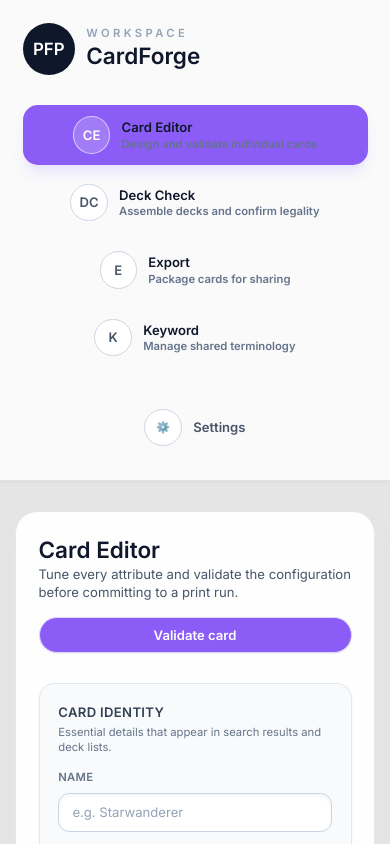
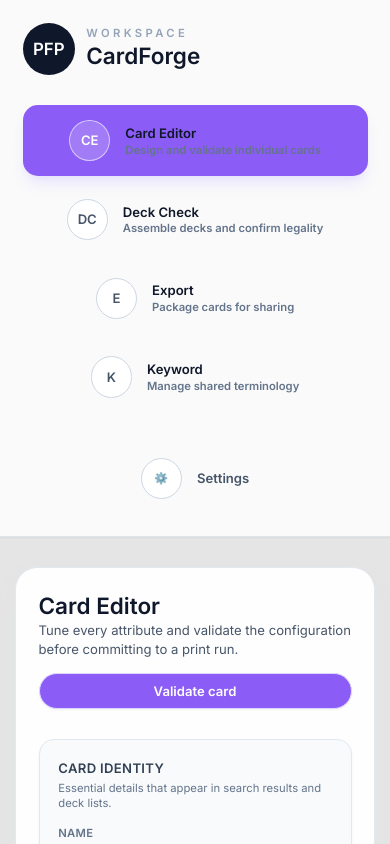
Before and after one commit to Grusk2/CardForge, a Next.js app: page / in a window 390 px wide. Shown: the top 844 px of the page. Built offline with nearby package versions, Linux system fonts and the light colour scheme.

Commit message:
Center preview column and unify sidebar padding

```diff
--- a/app/page.tsx
+++ b/app/page.tsx
@@ -119,7 +119,7 @@ export default function HomePage() {
                 type="button"
                 onClick={() => handleWorkspaceSelect(workspace.id)}
                 className={clsx(
-                  "flex w-full items-center gap-3 rounded-2xl px-3 py-3 text-left transition focus-visible:outline-none",
+                  "flex w-full items-center gap-4 rounded-2xl px-4 py-4 text-left transition focus-visible:outline-none",
                   activeWorkspace === workspace.id
                     ? "bg-primary-500 text-white shadow-lg shadow-primary-200/60 dark:bg-primary-600 dark:shadow-primary-900/40"
                     : "text-slate-600 hover:bg-white/70 dark:text-slate-300 dark:hover:bg-slate-800/80"
@@ -127,7 +127,7 @@ export default function HomePage() {
               >
                 <span
                   className={clsx(
-                    "flex h-10 w-10 items-center justify-center rounded-full border text-sm font-semibold transition",
+                    "flex h-11 w-11 items-center justify-center rounded-full border text-sm font-semibold transition",
                     activeWorkspace === workspace.id
                       ? "border-white/60 bg-white/20 text-white"
                       : "border-slate-300 bg-white text-slate-600 dark:border-slate-600 dark:bg-slate-900/60 dark:text-slate-300"
@@ -153,9 +153,9 @@ export default function HomePage() {
           <button
             type="button"
             onClick={() => setIsSettingsOpen((prev) => !prev)}
-            className="flex w-full items-center gap-3 rounded-2xl px-3 py-3 text-sm font-semibold text-slate-600 transition hover:bg-white/70 dark:text-slate-300 dark:hover:bg-slate-800/80"
+            className="flex w-full items-center gap-4 rounded-2xl px-4 py-4 text-sm font-semibold text-slate-600 transition hover:bg-white/70 dark:text-slate-300 dark:hover:bg-slate-800/80"
           >
-            <span className="flex h-10 w-10 items-center justify-center rounded-full border border-slate-300 bg-white text-xs font-semibold uppercase tracking-wider text-slate-600 dark:border-slate-600 dark:bg-slate-900/70 dark:text-slate-300">
+            <span className="flex h-11 w-11 items-center justify-center rounded-full border border-slate-300 bg-white text-xs font-semibold uppercase tracking-wider text-slate-600 dark:border-slate-600 dark:bg-slate-900/70 dark:text-slate-300">
               ⚙️
             </span>
             Settings
@@ -192,7 +192,7 @@ export default function HomePage() {
       </aside>
 
       <div className="flex flex-1 justify-center px-4 py-8 sm:px-6 lg:px-12 lg:py-12 2xl:px-16 2xl:py-16">
-        <div className="flex w-full max-w-5xl flex-col gap-8 lg:flex-row lg:items-start lg:gap-12 xl:max-w-[1400px] 2xl:max-w-[1600px] 2xl:gap-16">
+        <div className="flex w-full max-w-5xl flex-col gap-8 lg:flex-row lg:items-stretch lg:gap-12 xl:max-w-[1400px] 2xl:max-w-[1600px] 2xl:gap-16">
           <section className="flex min-w-0 flex-[1.7] flex-col gap-6 2xl:gap-8">
             {activeWorkspace === "card-editor" ? <CardEditor onChange={setCard} /> : null}
             {activeWorkspace === "deck-check" ? <DeckBuilder /> : null}
@@ -200,7 +200,7 @@ export default function HomePage() {
             {activeWorkspace === "keyword" ? <KeywordManager /> : null}
           </section>
 
-          <section className="flex w-full shrink-0 justify-center lg:w-auto lg:min-w-[340px] lg:justify-end xl:min-w-[380px] 2xl:min-w-[420px] 2xl:pt-4">
+          <section className="flex w-full shrink-0 items-center justify-center lg:w-auto lg:min-w-[340px] lg:justify-end lg:self-center xl:min-w-[380px] 2xl:min-w-[420px] 2xl:pt-4">
             <CardPreview card={card} />
           </section>
         </div>
```
